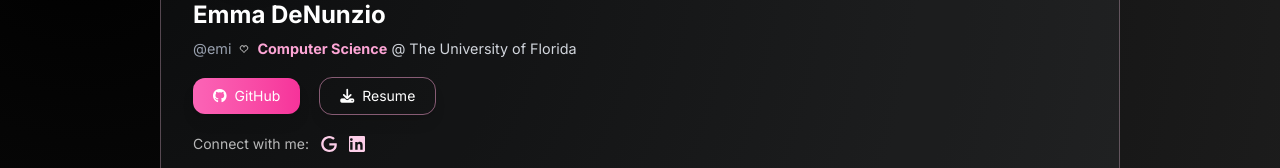
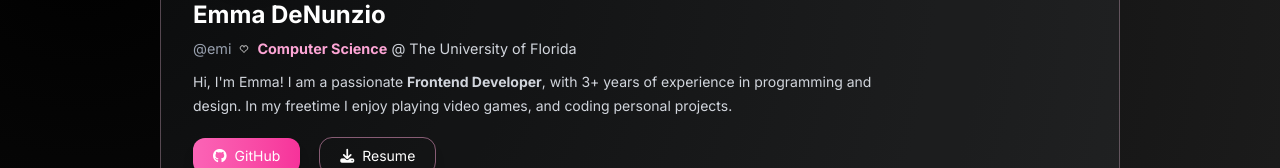
Before and after one commit to emijane/Emma, a React (Vite) app in the folder portfolio/: page / in a window 1280 px wide. Shown: the part 426-594 px from the top of the page. Built offline with nearby package versions, Linux system fonts and the light colour scheme.

Commit message:
added bio to header

```diff
--- a/portfolio/src/pages/About.jsx
+++ b/portfolio/src/pages/About.jsx
@@ -22,7 +22,7 @@ export default function About() {
           </div>
 
           {/* Profile Picture (overlapping) */}
-          <div className="absolute top-[40%] md:top-[47%] left-3 md:left-8 z-10 transform -translate-y-1/2">
+          <div className="absolute top-[32%] md:top-[42%] left-3 md:left-8 z-10 transform -translate-y-1/2">
             <div className="w-25 md:w-25 lg:w-30 aspect-square border border-2 border-white shadow-lg hover:shadow-2xl hover:scale-[1.02] transition-all duration-300 hover:border-pink-300 rounded-full shadow-lg">
               <img
                 src={profilePic}
@@ -43,6 +43,7 @@ export default function About() {
                 <b className="text-pink-300">Computer Science</b> @ The University of Florida
               </h3>
             </div>
+            <p className="text-sm mt-3 max-w-full md:max-w-[45rem] break-words whitespace-normal mr-10 leading-6">Hi, I'm Emma! I am a passionate <b>Frontend Developer</b>, with 3+ years of experience in programming and design. In my freetime I enjoy playing video games, and coding personal projects.</p>
 
             <div className="buttons mt-5 mb-5 flex gap-5">
               <a
```
